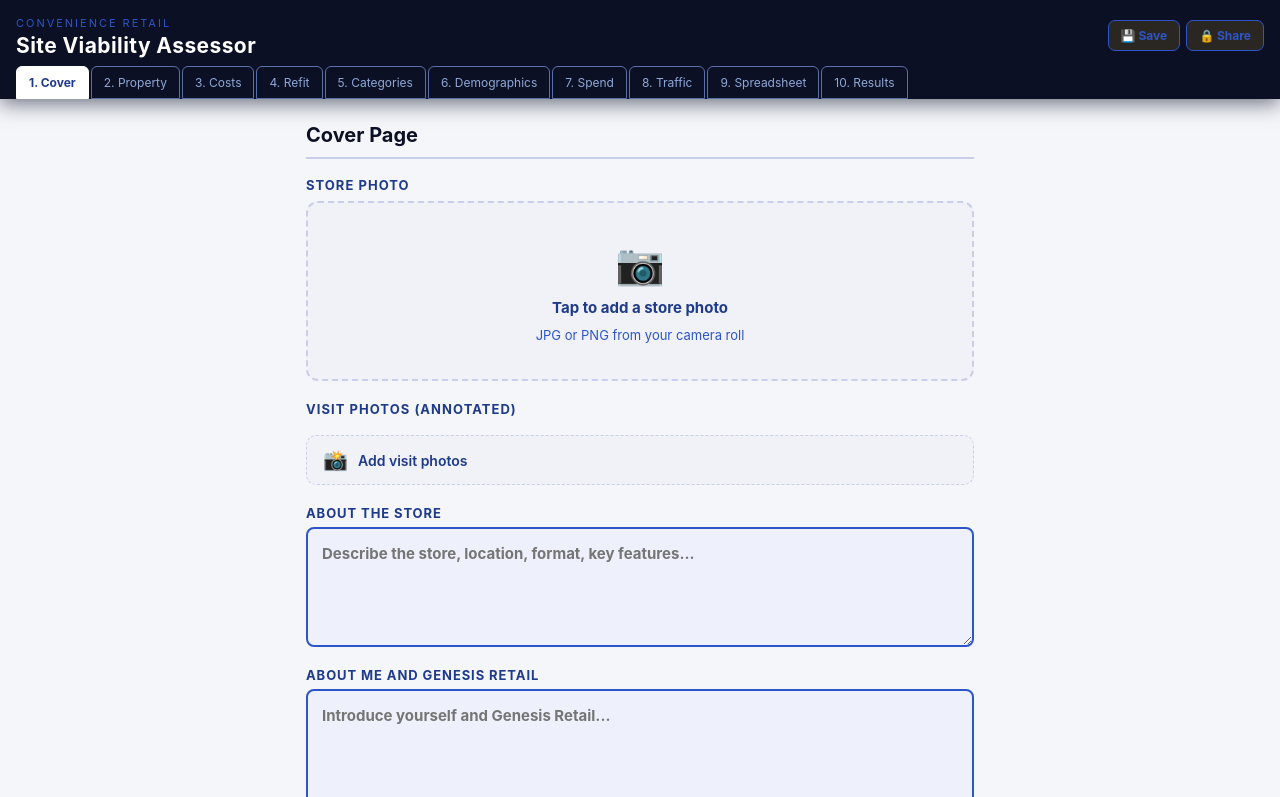
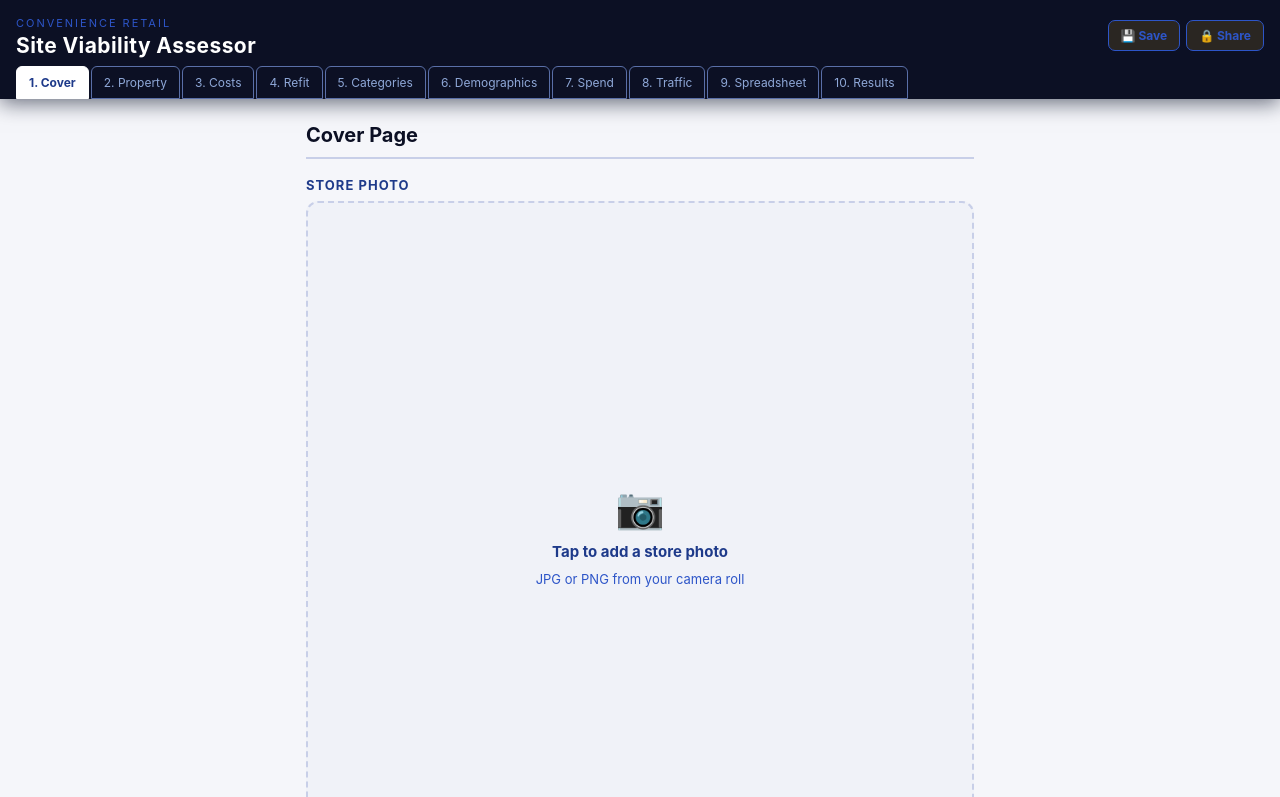
Before and after one commit to rshorney455-commits/Genesis-Retrail, a React (Vite) app: page / in a window 1280 px wide. Shown: the top 797 px of the page. Built offline with nearby package versions, Linux system fonts and the light colour scheme.

Commit message:
Make all photo spaces square using aspect-ratio 1/1

```diff
--- a/src/App.jsx
+++ b/src/App.jsx
@@ -1406,11 +1406,11 @@ Write a concise, professional 4-paragraph executive summary for this site assess
               <div style={{fontSize:13,fontWeight:700,color:G.mid,textTransform:"uppercase",letterSpacing:".08em",marginBottom:8}}>Store Photo</div>
               {storePhoto?(
                 <div style={{position:"relative"}}>
-                  <img src={storePhoto} alt="Store" style={{width:"100%",height:240,objectFit:"cover",borderRadius:12,border:"1.5px solid "+G.border,display:"block"}}/>
+                  <img src={storePhoto} alt="Store" style={{width:"100%",aspectRatio:"1/1",objectFit:"cover",borderRadius:12,border:"1.5px solid "+G.border,display:"block"}}/>
                   <button onClick={()=>setStorePhoto(null)} style={{position:"absolute",top:10,right:10,background:"#fff",border:"1px solid "+G.border,borderRadius:6,padding:"5px 12px",fontSize:12,color:G.mid,cursor:"pointer",fontFamily:"inherit",fontWeight:600}}>Remove</button>
                 </div>
               ):(
-                <label style={{display:"flex",flexDirection:"column",alignItems:"center",justifyContent:"center",gap:10,height:180,background:G.card,border:"2px dashed "+G.border,borderRadius:12,cursor:"pointer",textAlign:"center"}}>
+                <label style={{display:"flex",flexDirection:"column",alignItems:"center",justifyContent:"center",gap:10,aspectRatio:"1/1",background:G.card,border:"2px dashed "+G.border,borderRadius:12,cursor:"pointer",textAlign:"center"}}>
                   <div style={{fontSize:40}}>📷</div>
                   <div style={{fontSize:15,fontWeight:700,color:G.mid}}>Tap to add a store photo</div>
                   <div style={{fontSize:13,color:G.light}}>JPG or PNG from your camera roll</div>
@@ -1425,7 +1425,7 @@ Write a concise, professional 4-paragraph executive summary for this site assess
               <div style={{display:"grid",gridTemplateColumns:"1fr 1fr",gap:10,marginBottom:10}}>
                 {photos.map((ph,i)=>(
                   <div key={i} style={{background:G.card,border:"1px solid "+G.border,borderRadius:10,overflow:"hidden"}}>
-                    <img src={ph.src} alt="Visit" style={{width:"100%",height:120,objectFit:"cover",display:"block"}}/>
+                    <img src={ph.src} alt="Visit" style={{width:"100%",aspectRatio:"1/1",objectFit:"cover",display:"block"}}/>
                     <div style={{padding:8}}>
                       <select value={ph.tag} onChange={e=>setPhotos(p=>p.map((x,j)=>j===i?{...x,tag:e.target.value}:x))} style={{...INP_manual,fontSize:12,padding:"6px 8px",marginBottom:6}}>
                         {["exterior","interior","chillers","signage","competitor","other"].map(t=><option key={t}>{t}</option>)}
```
